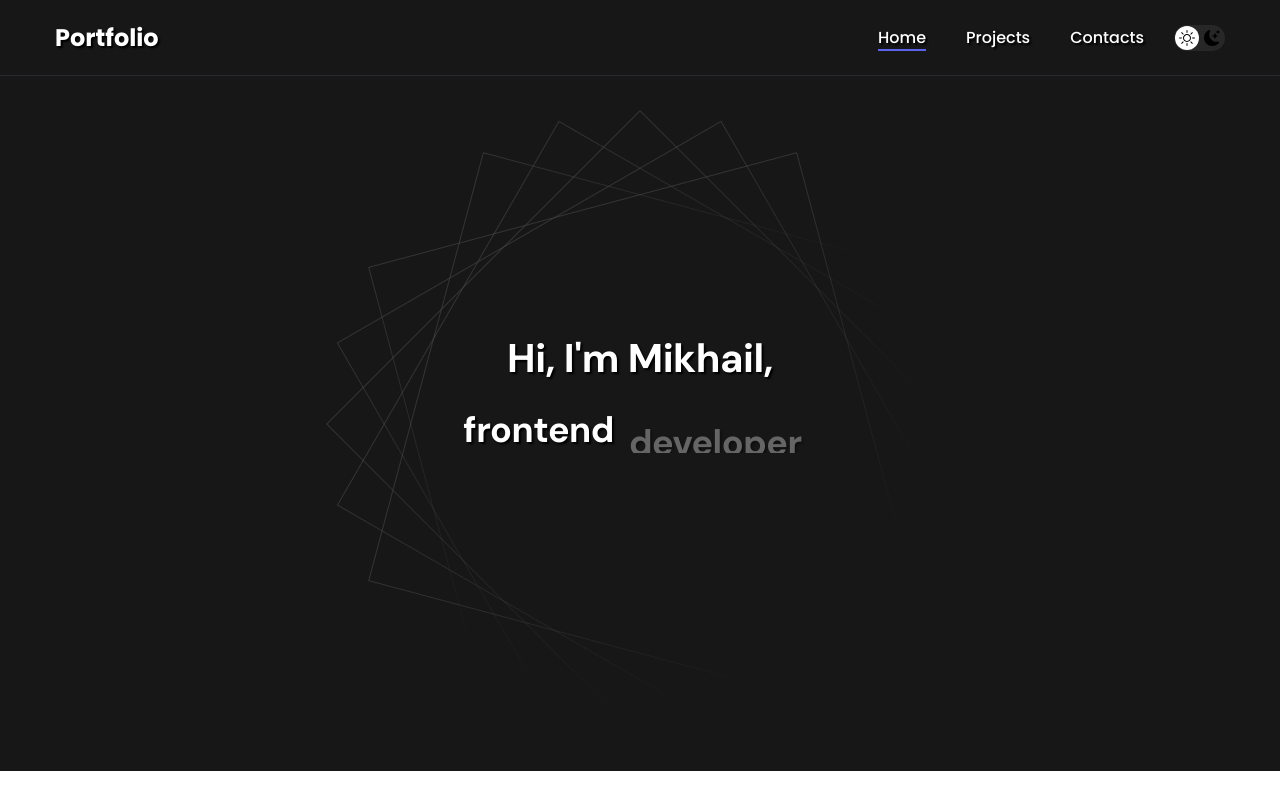
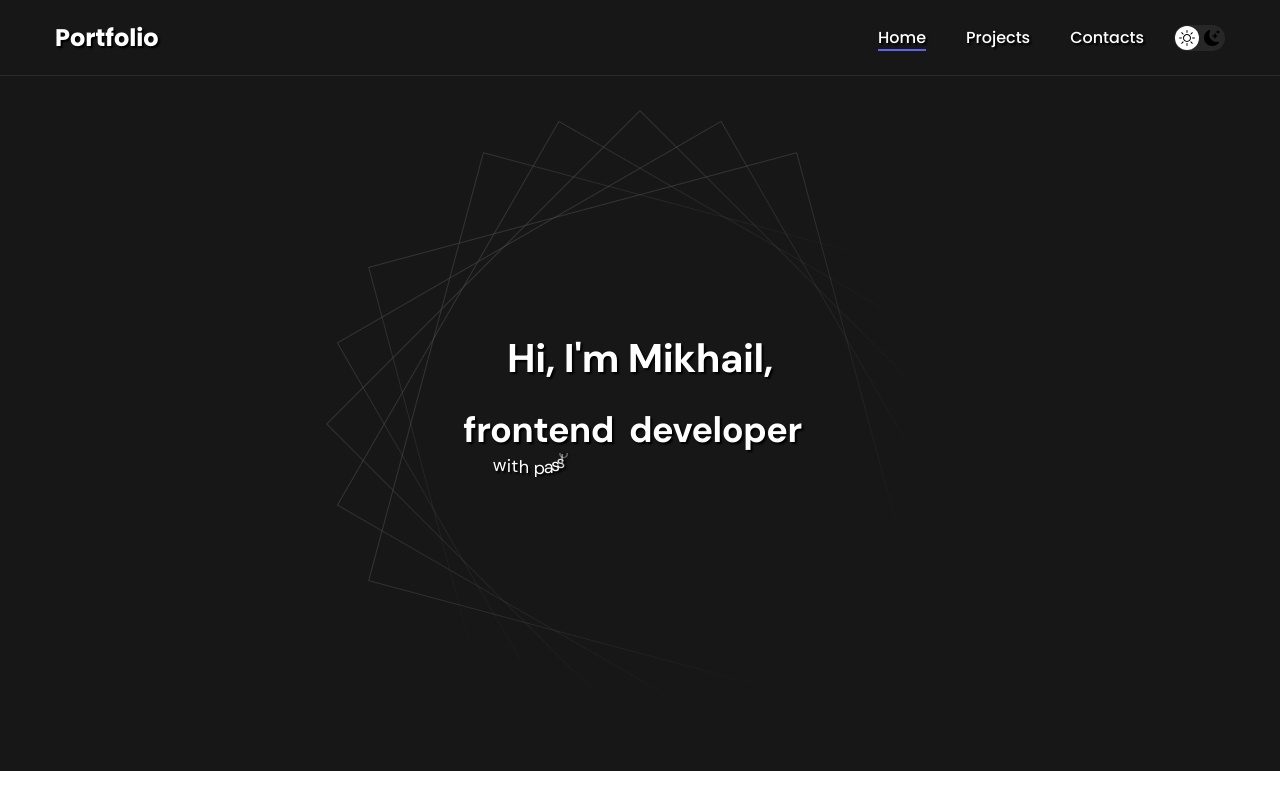
Before and after one commit to Michael3468/react-portfolio, a React (Create React App) app: page / in a window 1280 px wide. Shown: the top 800 px of the page. Built offline with nearby package versions, Linux system fonts and the light colour scheme; the HTML template or start-up script is replaced by a standard one.

Commit message:
refactor(header): change delayChildren value for AnimationText components

```diff
--- a/src/components/Header/index.tsx
+++ b/src/components/Header/index.tsx
@@ -18,7 +18,7 @@ const Header = () => {
         <AnimationText
           text="frontend developer"
           animationType="words"
-          delayChildren={5}
+          delayChildren={3}
           style={{
             fontSize: 36,
             fontWeight: 'bold',
@@ -32,7 +32,7 @@ const Header = () => {
             text="with passion for learning and creating"
             animationType="letters"
             staggerChildren={0.05}
-            delayChildren={7}
+            delayChildren={5}
             hiddenX={-20}
             hiddenY={-20}
             style={{ textShadow: `${styles.mainTheme.textShadow}` }}
```
